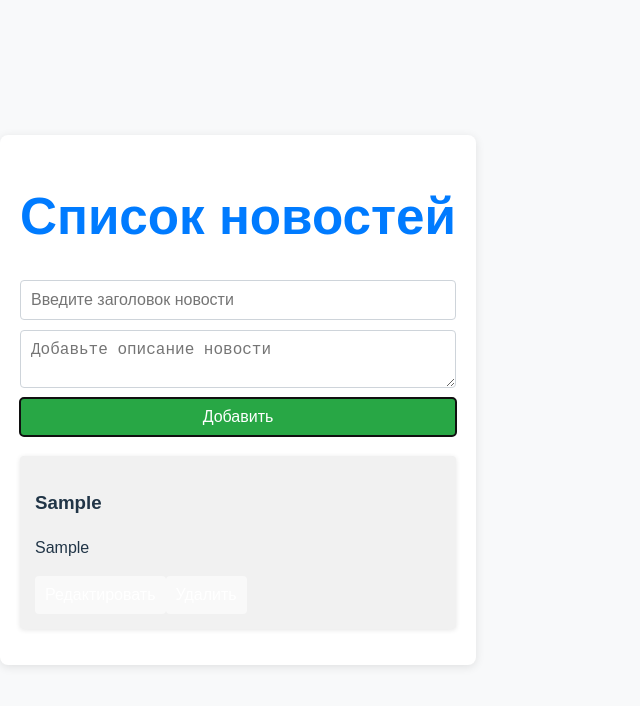
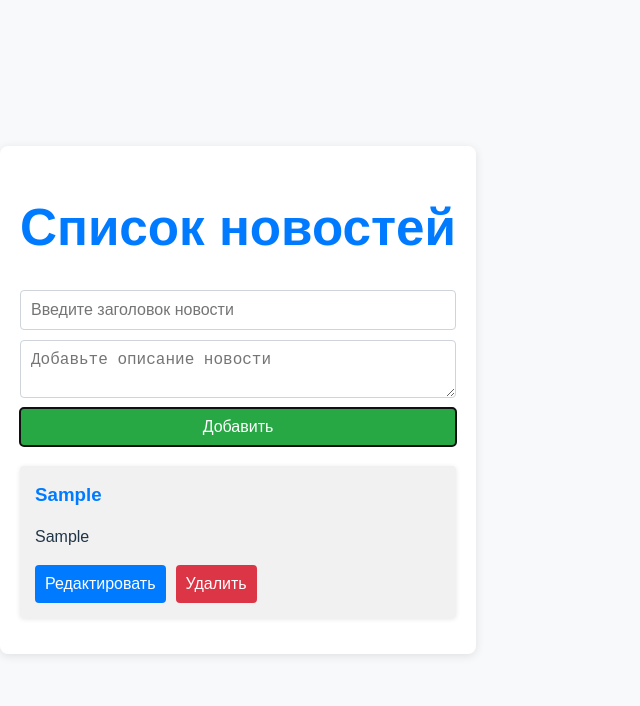
Before and after one commit to Nadezhda-97/crud, a React (Vite) app in the folder crud-app/: page / in a window 1280 px wide. Both pictures are taken after typing "Sample", "Sample" into the empty fields and a click on the button "Добавить". Shown: the top 706 px of the page, without its empty margins (0-640 px from the left). Built offline with nearby package versions, Linux system fonts and the light colour scheme.

Commit message:
add classNames

```diff
--- a/crud-app/src/components/List.tsx
+++ b/crud-app/src/components/List.tsx
@@ -17,10 +17,10 @@ const List: React.FC<ListProps> = ({ newsList, onEdit, onDelete }) => {
     <ul>
       {newsList.map((news) => (
         <li key={news.id}>
-          <h3>{news.title}</h3>
+          <h3 className="news-title">{news.title}</h3>
           <p>{news.description}</p>
-          <button onClick={() => onEdit(news)}>Редактировать</button>
-          <button onClick={() => onDelete(news.id)}>Удалить</button>
+          <button className="edit" onClick={() => onEdit(news)}>Редактировать</button>
+          <button className="delete" onClick={() => onDelete(news.id)}>Удалить</button>
         </li>
       ))}
     </ul>
```
